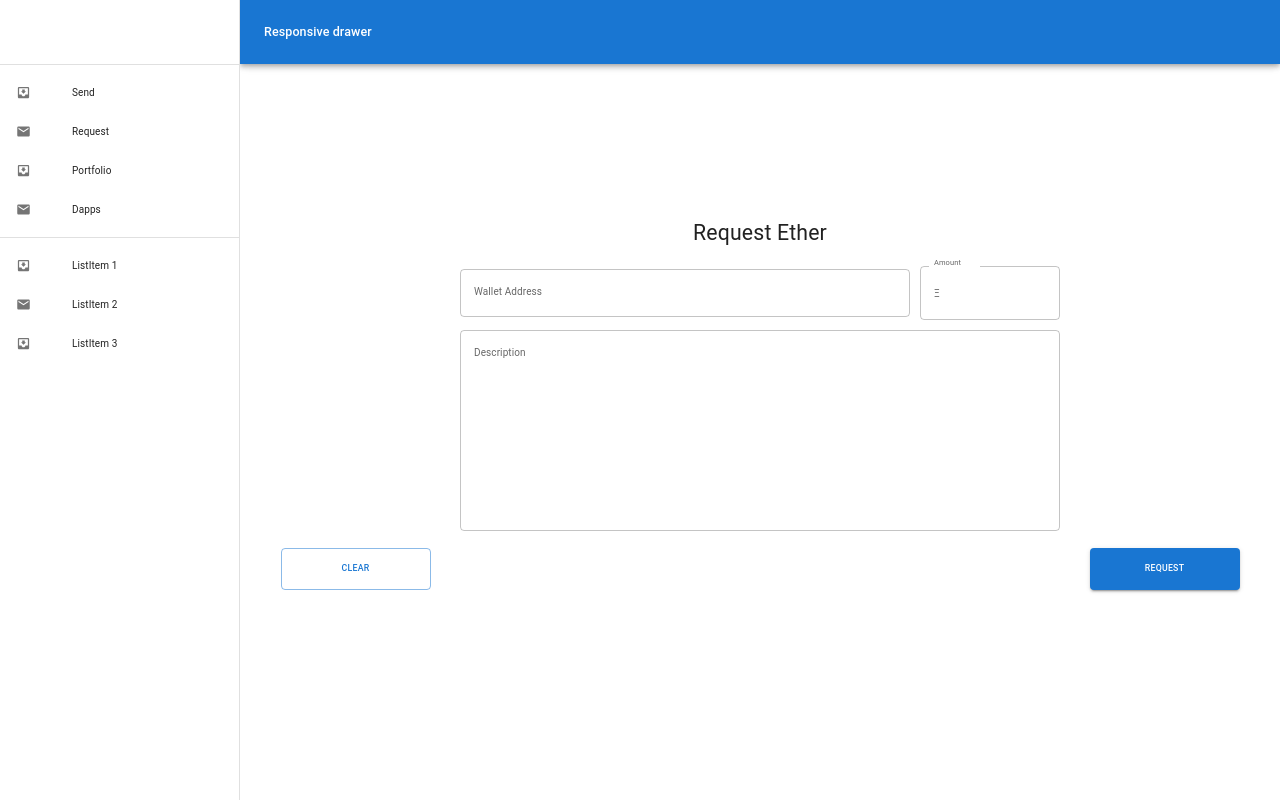
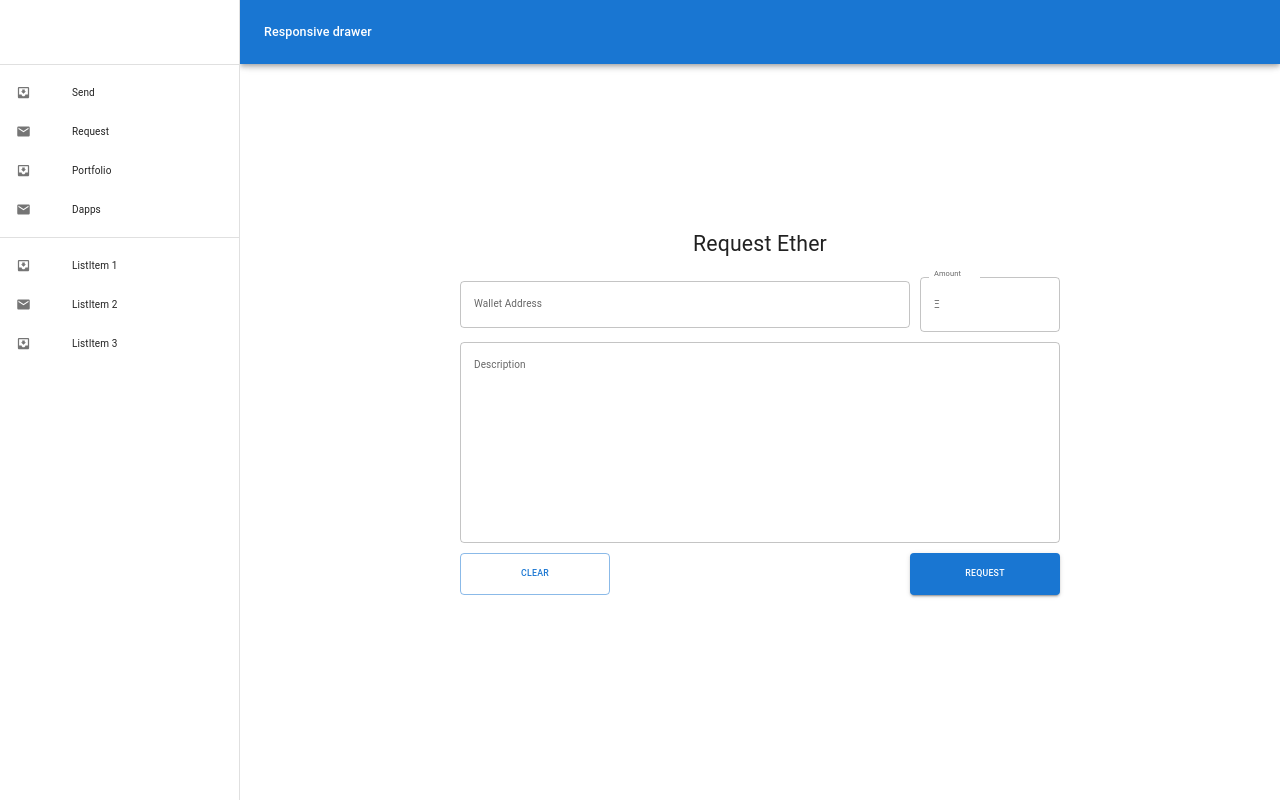
Before and after one commit to InterIIT-TechMeet-Consensys/MetaMask-Snaps-PS, a Gatsby site in the folder packages/site/: page / in a window 1280 px wide. Built offline with nearby package versions, Linux system fonts and the light colour scheme; Gatsby itself is replaced by a stand-in of ours.

Commit message:
improvements

```diff
--- a/packages/site/src/components/RequestForm.tsx
+++ b/packages/site/src/components/RequestForm.tsx
@@ -196,24 +196,26 @@ const RequestForm = () => {
       />
       <Box
         sx={{
-          width: '100%',
+          width: '60rem',
           display: 'flex',
           flexDirection: 'row',
           justifyContent: 'space-between',
           alignItems: 'center',
-          padding: '0.65rem',
         }}
       >
         <Button
           variant="outlined"
           style={{
-            margin: '1rem',
+            marginTop: '1rem',
             width: '15rem',
           }}
         >
           Clear
         </Button>
-        <Button variant="contained" style={{ margin: '1rem', width: '15rem' }}>
+        <Button
+          variant="contained"
+          style={{ marginTop: '1rem', width: '15rem' }}
+        >
           Request
         </Button>
       </Box>
```
